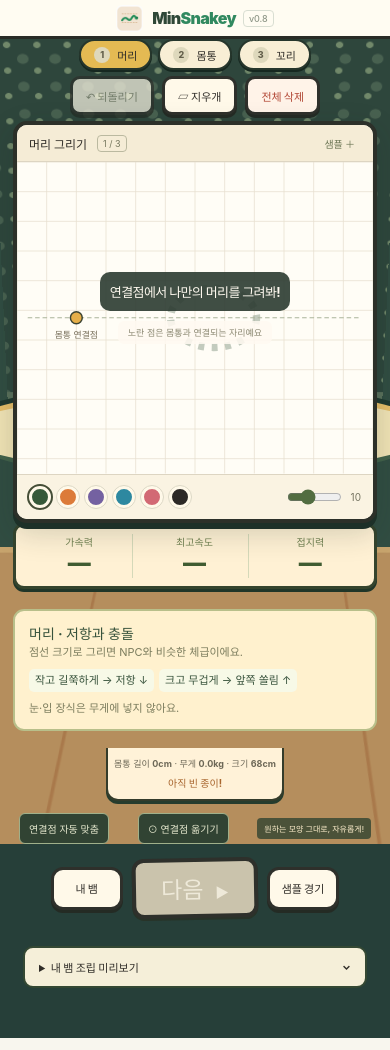
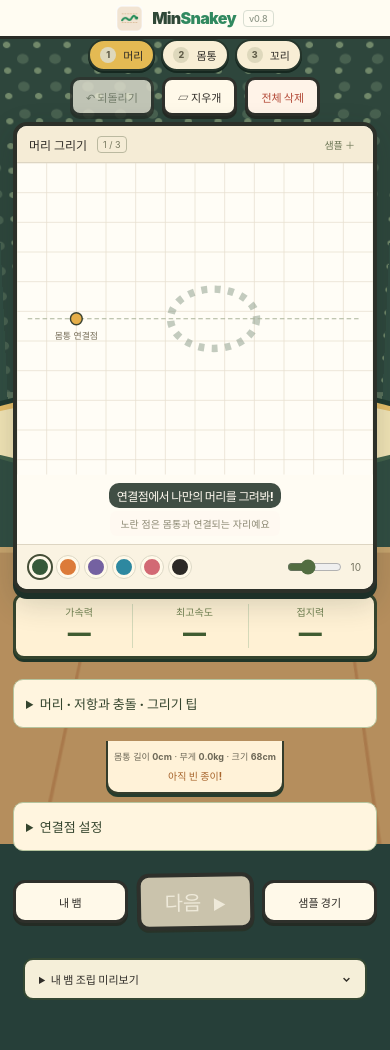
Before and after one commit to minho-nim/MinSnakey, a React (Vite) app: page / in a window 390 px wide. Built offline with nearby package versions, Linux system fonts and the light colour scheme.

Commit message:
Collapse secondary drawing panels and prevent responsive control overlap

```diff
--- a/src/Workshop.tsx
+++ b/src/Workshop.tsx
@@ -413,11 +413,11 @@ export default function Workshop({
           </div>
         ))}
       </div>
-      <div
+      <details
         className="part-draw-guide"
         aria-label={`${names[kind]} 그리기 참고`}
       >
-        <b>{PART_DRAW_TIPS[kind].title}</b>
+        <summary>{PART_DRAW_TIPS[kind].title} · 그리기 팁</summary>
         <small>점선 크기로 그리면 NPC와 비슷한 체급이에요.</small>
         <div>
           {PART_DRAW_TIPS[kind].tips.map((tip) => (
@@ -428,7 +428,7 @@ export default function Workshop({
         {!!current.strokes.length && (
           <p>{partTraitLabels(stats, kind).join(" · ")}</p>
         )}
-      </div>
+      </details>
       <div className="creation-stage">
         <div className="paper-heading">
           <span>
@@ -523,6 +523,7 @@ export default function Workshop({
               : `${names[kind]} 완성 중! 크기도 무게에 반영돼요`}
         </strong>
       </div>
+      <details className="compact-panel"><summary>연결점 설정</summary>
       <div className="workshop-options">
         <button onClick={() => commit(drawing(current.strokes, kind))}>
           연결점 자동 맞춤
@@ -543,6 +544,7 @@ export default function Workshop({
               : "원하는 모양 그대로, 자유롭게!"}
         </span>
       </div>
+      </details>
       {kind === "head" && connections.reports.head.eyes.length > 0 && (
         <p className="class-note" role="status">
           눈 장식으로 인식한 선은 연결하지 않아도 돼요.
@@ -576,7 +578,7 @@ export default function Workshop({
         <button onClick={onSample}>샘플 경기</button>
       </div>
       {Object.values(draft.parts).some((p) => p.strokes.length) && (
-        <AbilityPanel stats={stats} compact />
+        <details className="compact-panel"><summary>전체 능력치 보기</summary><AbilityPanel stats={stats} compact /></details>
       )}
       <details className="assembly-peek">
         <summary>
--- a/src/style.css
+++ b/src/style.css
@@ -3387,3 +3387,37 @@ meter::-webkit-meter-optimum-value {
 .workshop > .arcade-tools { order: -3; margin-bottom: 6px; }
 .workshop > .creation-stage { order: -2; }
 .workshop > .part-draw-guide { margin-top: 8px; }
+
+/* Compact supporting content; keep controls in normal flow at every width. */
+.game-shell main, .workshop, .prepare-grid > *, .race-options, .racer-profile { min-width: 0; }
+.game-shell button, .game-shell summary { white-space: normal; overflow-wrap: anywhere; }
+.compact-panel, .workshop > details.part-draw-guide { border: 1px solid #b5c49e; border-radius: 10px; padding: 10px 12px; margin: 8px 0; background: #fff5df; color: #35452e; }
+.compact-panel > summary, .part-draw-guide > summary { cursor: pointer; font-size: 13px; font-weight: 800; padding: 4px 0; }
+.workshop > details:not([open]) > :not(summary) { display: none; }
+.workshop-options { flex-wrap: wrap; justify-content: flex-start; padding: 8px 0; }
+.workshop-options > span { flex-basis: 100%; }
+.paper-footer { flex-wrap: wrap; gap: 10px; }
+.paper-footer label { flex: 1; justify-content: flex-end; min-width: 95px; }
+.canvas-instruction { position: static; transform: none; gap: 3px; padding: 8px; text-align: center; }
+.canvas-instruction b { font-size: 12px; padding: 4px 8px; max-width: 100%; }
+.canvas-instruction span { font-size: 10px; }
+.arcade-bottom, .center-actions, .race-actions, .race-status-line, .section-heading { flex-wrap: wrap; }
+.arcade-bottom > button { min-width: 0; flex: 1; padding: 10px 6px; }
+.arcade-bottom > button.next-draw { min-width: 0; font-size: 20px; }
+.game-shell .prepare-grid .start-area { position: static; width: 100%; box-sizing: border-box; flex-wrap: wrap; }
+.game-shell .prepare-grid .start-area > span { max-width: 100%; }
+.game-shell .prepare-grid .start-area .start-button { width: 100%; }
+.game-shell .race-canvas.terrain-canvas { height: clamp(280px, 52svh, 580px); }
+@media (max-width: 650px) {
+ .game-shell .prepare-page { padding-bottom: 20px; }
+ .part-tabs button { padding: 6px 10px; }
+ .race-page .section-heading h1 { font-size: 21px; }
+ .challenge-banner, .result-links { flex-wrap: wrap; overflow-wrap: anywhere; }
+ .result-table { overflow-x: auto; }
+}
+@media (max-width: 400px) {
+ .result-hero { flex-direction: column; text-align: center; gap: 8px; }
+ .result-hero > div { width: 100%; min-width: 0; }
+ .result-hero h2 { font-size: 36px; white-space: nowrap; }
+ .race-breakdown b { overflow-wrap: normal; word-break: keep-all; }
+}
```
Also changed, not shown: 2 other files (tests, documents, lock files or other folders).
